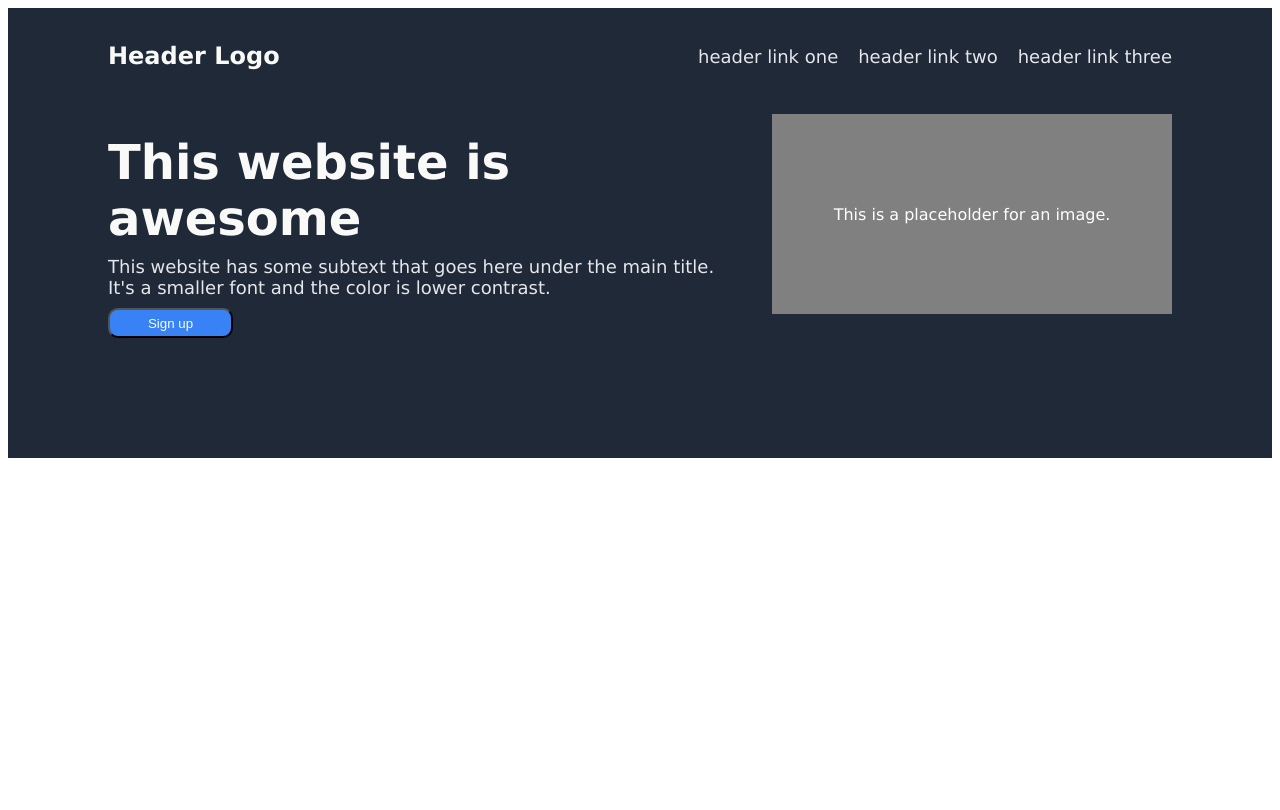
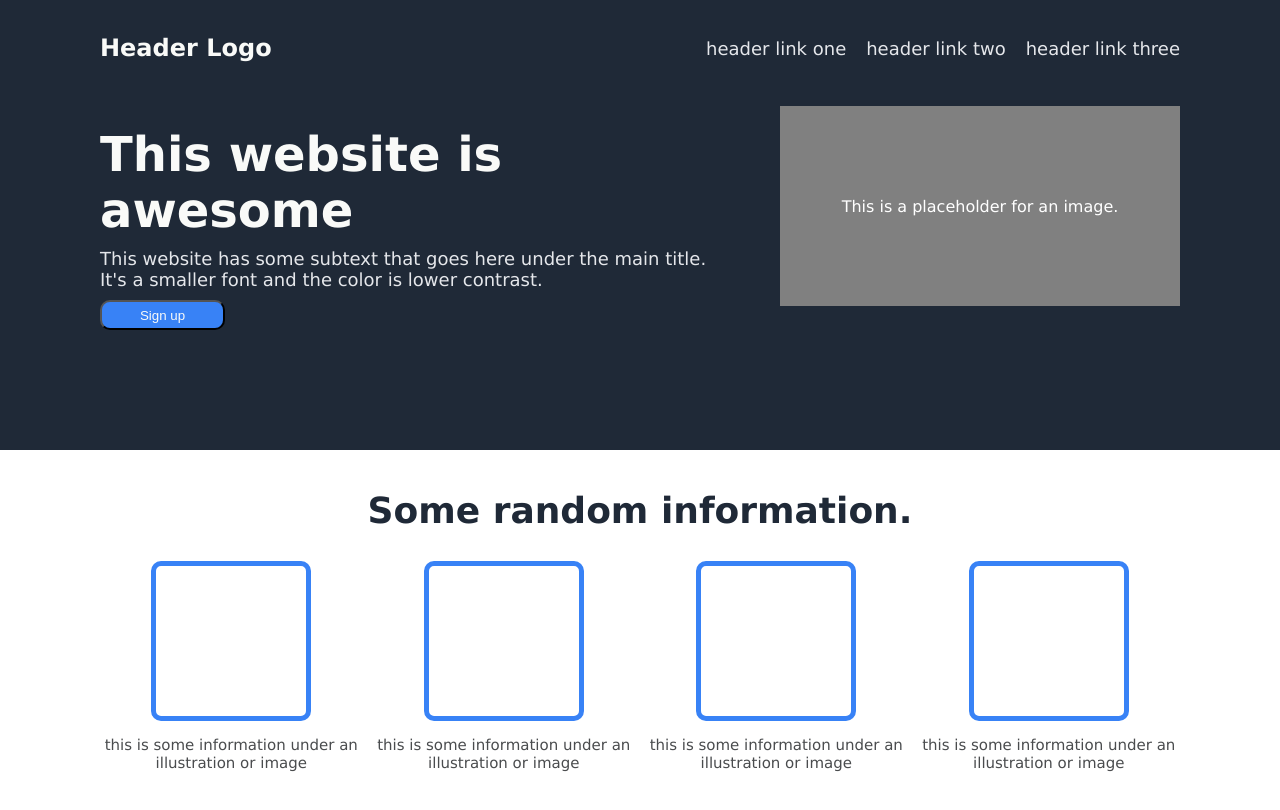
Before and after one commit to Montymakes/odin-portfolio, a plain HTML site: page index.html in a window 1280 px wide. Drawn offline with Linux system fonts and the light colour scheme.

Commit message:
Style gallery section

```diff
--- a/index.html
+++ b/index.html
@@ -24,7 +24,29 @@
                 <div class="image">This is a placeholder for an image.</div>
             </div>
         </section>
-        <section class="gallery"></section>
+        <section class="gallery">
+            <div>
+            <h2 class="information">Some random information.</h2>
+            </div>
+            <div class="carousel-wrapper">
+                <div class="carousel-item">
+                    <div class="carousel-img"></div>
+                    <p class="carousel-subtext">this is some information under an illustration or image</p>
+                </div>
+                <div class="carousel-item">
+                    <div class="carousel-img"></div>
+                    <p class="carousel-subtext">this is some information under an illustration or image</p>
+                </div>
+                <div class="carousel-item">
+                    <div class="carousel-img"></div>
+                    <p class="carousel-subtext">this is some information under an illustration or image</p>
+                </div>
+                <div class="carousel-item">
+                    <div class="carousel-img"></div>
+                    <p class="carousel-subtext">this is some information under an illustration or image</p>
+                </div>
+            </div>
+        </section>
         <section class="quote"></section>
         <section class="footer"></section>
     </body>
--- a/style.css
+++ b/style.css
@@ -2,6 +2,7 @@
 body {
     color: white;
     font-family: Verdana, Geneva, Tahoma, sans-serif;
+    margin:0;
 }
 
 h1 {
@@ -48,7 +49,7 @@ button {
 
 .hero a, .title-subtext {
     font-size: 18px;
-    color: #E5E7EB
+    color: #E5E7EB;
 }
 
 .logo {
@@ -89,3 +90,39 @@ button {
     width: 125px;
     height: 30px;
 }
+
+.gallery {
+    display: flex;
+    flex-direction: column;
+    padding: 10px 100px 100px;
+    text-align: center;
+}
+
+.information {
+    font-weight: bolder;
+    color: #1f2937;
+    font-size: 36px;
+}
+
+.carousel-wrapper {
+    display: flex;
+    gap: 10px;
+}
+
+.carousel-item {
+    display: flex;
+    flex-direction: column;
+    align-items: center;
+}
+.carousel-img {
+    border: 5px solid #3882F6;
+    border-radius: 10px;
+    width: 150px;
+    height: 150px;
+    flex-shrink: 0;
+}
+
+.carousel-subtext {
+    font-size: 15px;
+    color: #4a4c4e;
+}
```
